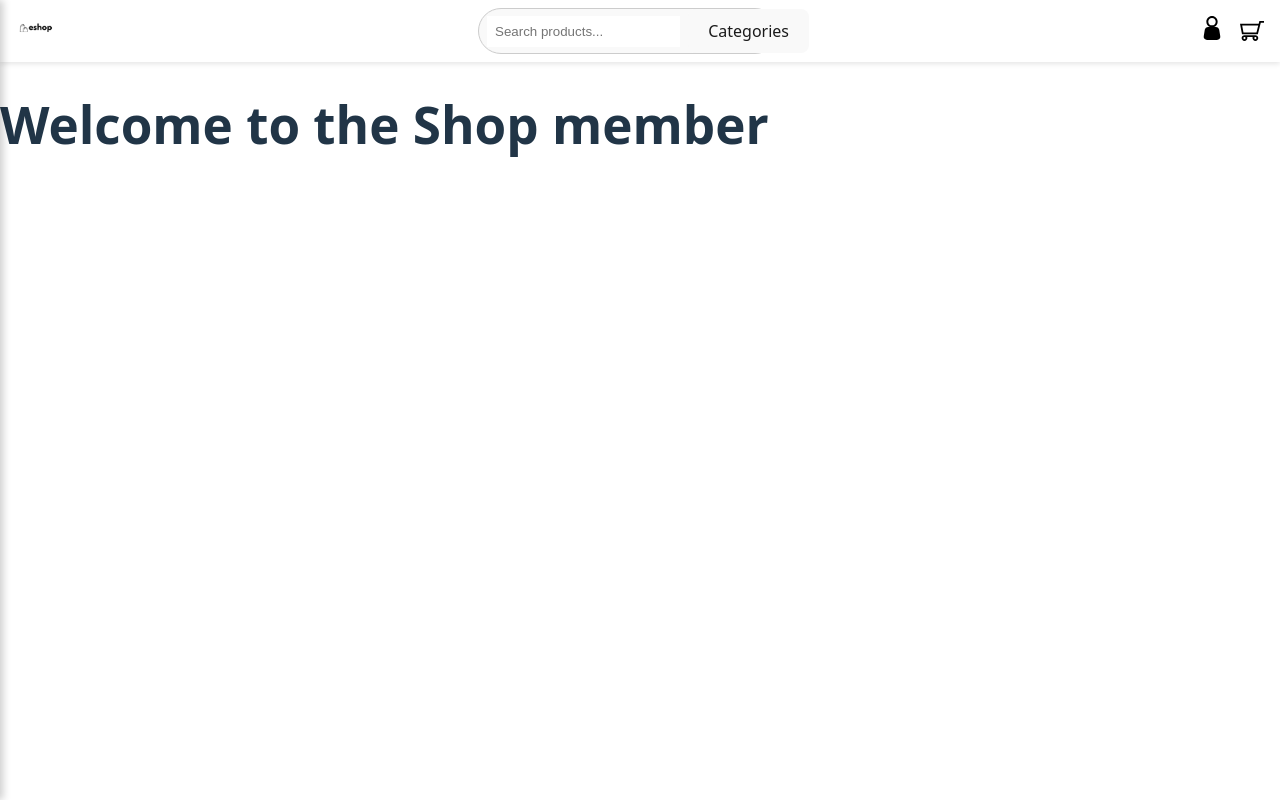
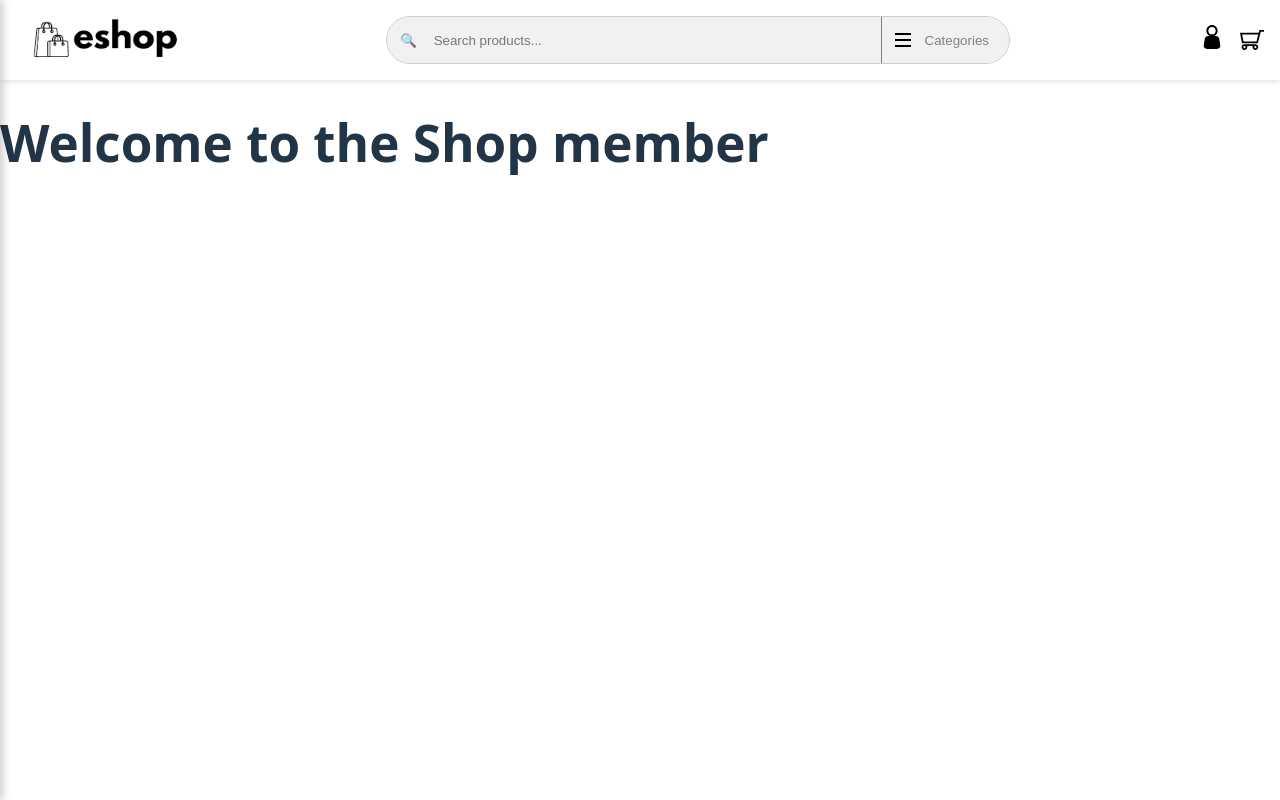
Before and after one commit to Balasis/reactTraining, a React (Vite) app: page / in a window 1280 px wide. Built offline with nearby package versions, Linux system fonts and the light colour scheme; data requests are answered from the project's data file.

Commit message:
Search bar

```diff
--- a/src/components/Header/CategoryButton.jsx
+++ /dev/null
@@ -1,5 +0,0 @@
-export default function CategoryButton({onOpenSidebar}) {
-    return (
-        <button className="category-btn" onClick={onOpenSidebar}>Categories</button>
-    );
-}
--- a/src/components/Header/Header.jsx
+++ b/src/components/Header/Header.jsx
@@ -9,11 +9,13 @@ export default function Header({ onOpenSidebar }) {
     console.log("Header was parsed");
     return (
         <header className="header">
-            <Logo />
-            <SearchBar onOpenSidebar ={onOpenSidebar}/>
-            <div className="header-right">
-                <UserMenu />
-                <CartIcon />
+            <div className="header-content">
+                <Logo />
+                <SearchBar onOpenSidebar ={onOpenSidebar}/>
+                <div className="header-right">
+                    <UserMenu />
+                    <CartIcon />
+                </div>
             </div>
         </header>
     );
--- a/src/components/Header/SearchBar.jsx
+++ b/src/components/Header/SearchBar.jsx
@@ -1,11 +1,70 @@
-import CategoryButton from '@components/Header/CategoryButton';
-import '@styles/SearchBar.css'
+import { useState, useEffect, useRef } from 'react';
+import '@styles/SearchBar.css';
+import { Link } from "react-router-dom";
 
-export default function SearchBar({onOpenSidebar}){
-    return(
+export default function SearchBar({ onOpenSidebar }) {
+    const [query, setQuery] = useState("");
+    const [results, setResults] = useState([]);
+    const [showPopup, setShowPopup] = useState(false);
+    const searchWrapper = useRef(null);
+
+    useEffect(() => {
+        if (!query.trim()) {
+            const id = setTimeout(() => setResults([]), 0);
+            return () => clearTimeout(id);
+        }
+
+        const timer = setTimeout(async () => {
+            try {
+                const products = await (await fetch(`http://localhost:8080/products?q=${query}`)).json();
+                const categories = await (await fetch(`http://localhost:8080/categories?q=${query}`)).json();
+                setResults(
+                    [
+                        ...products.map(p => ({ ...p, type: 'product' })),
+                        ...categories.map(c => ({ ...c, type: 'category' }))
+                    ]
+                );
+            } catch { setResults([]); }
+        }, 300);
+        return () => clearTimeout(timer);
+    }, [query]);
+
+    useEffect(() => {
+        function handleClickOutside(e) {
+            if (searchWrapper.current && !searchWrapper.current.contains(e.target)) setShowPopup(false);
+        }
+        document.addEventListener("mousedown", handleClickOutside);
+        return () => document.removeEventListener("mousedown", handleClickOutside);
+    }, []);
+
+    return (
+        <div className="search-bar-wrapper" ref={searchWrapper} style={{ position: "relative", flexGrow: 1 }}>
         <div className="search-bar">
-            <input type="text" placeholder="Search products..."/>
-            <CategoryButton onOpenSidebar={onOpenSidebar}/>
+            <button className="search-button" onClick={() => console.log("Search clicked:", query)}>🔍</button>
+            <input size="1" type="text" placeholder="Search products..." value={query} onChange={e => setQuery(e.target.value)} onFocus={() => setShowPopup(true)} />
+            <button className="category-btn" onClick={onOpenSidebar}>Categories</button>
         </div>
-    )
+
+        {showPopup && results.length > 0 && (
+            <div className="search-popup">
+                {results.map(item => {
+                    let to, label;
+
+                    if (item.type === 'product') {
+                        to = `/product/${item.id}`;
+                        label = `${item.name}`;
+                    } else {
+                        to = `/category/${item.title.toLowerCase()}`;
+                        label = `📁 ${item.title}`;
+                    }
+
+                    return (
+                        <div key={`${item.type}-${item.id}`} className="search-item">
+                            <Link to={to}>{label}</Link>
+                        </div>
+                    );
+                })}
+            </div>
+        )}
+    </div>);
 }
--- a/src/styles/Header.css
+++ b/src/styles/Header.css
@@ -1,14 +1,23 @@
 .header {
+    background-color: var(--color-primary);
+    width:100%;
+    display:flex;
+    justify-content: center;
+    box-shadow: 0 2px 5px rgba(0,0,0,0.1);
+    min-height:5em;
+}
+
+.header .header-content{
     display: flex;
     align-items: center;
     justify-content: space-between;
-    padding: 0.5rem 1rem;
-    background-color: #fff;
-    box-shadow: 0 2px 5px rgba(0,0,0,0.1);
+    padding: 0.5em 1em;
+    width:100%;
+    max-width:var(--content-max-width);
 }
 
 .header-right {
     display: flex;
-    gap: 1rem;
+    gap: 1em;
     align-items: center;
 }
--- a/src/styles/Logo.css
+++ b/src/styles/Logo.css
@@ -1,4 +1,9 @@
+
+.logo{
+    height: var(--logo-header-height);
+}
+
 .logo img {
-    height: 40px; /* adjust as needed */
+    height:100%;
     cursor: pointer;
 }
--- a/src/styles/SearchBar.css
+++ b/src/styles/SearchBar.css
@@ -1,20 +1,114 @@
+.search-bar-wrapper{
+    max-width:50%;
+    height:var(--logo-header-height);
+    width:50%;
+}
+
 .search-bar {
     display: flex;
     align-items: center;
     border: 1px solid #ccc;
-    border-radius: 9999px; /* pill shape */
-    padding: 0 0.5rem;
+    border-radius: 5em;
+    padding: 0 0;
     background-color: #f9f9f9;
-    width: 300px; /* adjust as needed */
+    min-width: fit-content;
+    width:100%;
+    height:100%;
+    position:relative;
+    overflow: hidden;
 }
 
 .search-bar input {
+    background-color:var(--content-background-color);
     border: none;
     outline: none;
-    padding: 0.5rem;
-    flex: 1;
+    padding: 0 0.5em 0 3.5em;
+    flex-grow:1;
+    height:100%;
+    min-width:0;
 }
 
-.search-bar button {
-    margin-left: 0.5rem;
+.search-bar .category-btn {
+    color:grey;
+    background-color:var(--content-background-color);
+    padding:1.5em;
+    padding-left:1em;
+    border-radius:0;
+    text-align: center;
+    display:flex;
+    justify-content: space-between;
+    align-items: center;
+    position:relative;
+    gap:1em;
+    border:0;
+    border-left:0.1em solid grey;
 }
+
+.search-bar .category-btn:hover{
+    color:black;
+}
+
+.search-bar .category-btn::before{
+    content: "";
+    display: block;
+    text-align:center;
+    line-height: 0.5em;
+    height:1em;
+    margin:0;
+    width:1.2em;
+    position: relative;
+    color:white;
+    background:
+            linear-gradient(black, black) top / 100% 0.15em,
+            linear-gradient(black, black) center / 100% 0.17em,
+            linear-gradient(black, black) bottom / 100% 0.15em;
+
+    background-repeat: no-repeat;
+}
+
+
+
+.search-bar .search-button{
+    position:absolute;
+    display:flex;
+    border:none;
+    left:0.4em;
+    background-color:transparent;
+    padding:0.6em;
+
+}
+
+.search-bar .search-button:hover{
+    scale:1.05;
+}
+
+
+.search-popup {
+    position: absolute;
+    top: 120%;
+    left: 0;
+    width: 100%;
+    border-radius: 0.5em;
+    z-index: 999;
+    max-height: 20em;
+    overflow-y: auto;
+    right:0;
+    background:#fff;
+    box-shadow:0 2px 8px rgba(0,0,0,0.15);
+}
+
+.search-popup .search-item{
+
+    border-bottom:1px solid #eee;
+    width:100%;
+}
+
+.search-popup .search-item a{
+    padding:0.5em 1em;
+    width:100%;
+    display:block;
+}
+
+.search-popup .search-item a:hover{
+    background-color:lightblue;
+}
--- a/src/styles/index.css
+++ b/src/styles/index.css
@@ -1,3 +1,9 @@
+:root {
+  --color-primary: #fff;
+  --content-max-width:80em;
+  --logo-header-height:3em;
+  --content-background-color:#f1f1f1;
+}
 
 *,
 *::before,
@@ -5,13 +11,36 @@
   box-sizing: border-box;
 }
 
-:root {
+html {
+  margin:0;
+  padding:0;
+  height:100%;
+  width:100%;
+  overflow-x: hidden;
+  overflow-y: auto;
+  font-size:16px;
+}
+
+body {
+  margin: 0;
+  display: flex;
+  flex-direction: column;
+  justify-content: center;
+  align-items: center;
+  min-width: 100%;
+  min-height: 100%;
+  text-align:left;
+  background-color:grey;
+}
+
+#root {
+  background-color: var(--color-primary);
   font-family: system-ui, Avenir, Helvetica, Arial, sans-serif;
   line-height: 1.5;
   font-weight: 400;
+  min-height:100vh;
+  width:100%;
   color: #213547;
-  background-color: #ffffff;
-  font-size: 16px;
 }
 
 a {
@@ -24,42 +53,15 @@ a:hover {
   color: #535bf2;
 }
 
-body {
-  margin: 0;
-  display: flex;
-  flex-direction: column;
-  justify-content: flex-start;
-  align-items: stretch;
-  min-width: 320px;
-  min-height: 100vh;
-}
-
 h1 {
   font-size: 3.2em;
   line-height: 1.1;
 }
 
 button {
-  border-radius: 8px;
-  border: 1px solid transparent;
-  padding: 0.6em 1.2em;
-  font-size: 1em;
-  font-weight: 500;
-  font-family: inherit;
-  background-color: #1a1a1a;
-  color: #fff;
   cursor: pointer;
-  transition: border-color 0.25s, background-color 0.25s;
 }
 
-button:hover {
-  border-color: #646cff;
-}
-
-button:focus,
-button:focus-visible {
-  outline: 4px auto -webkit-focus-ring-color;
-}
 
 @media (prefers-color-scheme: light) {
   :root {
@@ -69,8 +71,4 @@ button:focus-visible {
   a:hover {
     color: #747bff;
   }
-  button {
-    background-color: #f9f9f9;
-    color: #1a1a1a;
-  }
 }
```
Also changed, not shown: public/static_frontend/logo.png.
